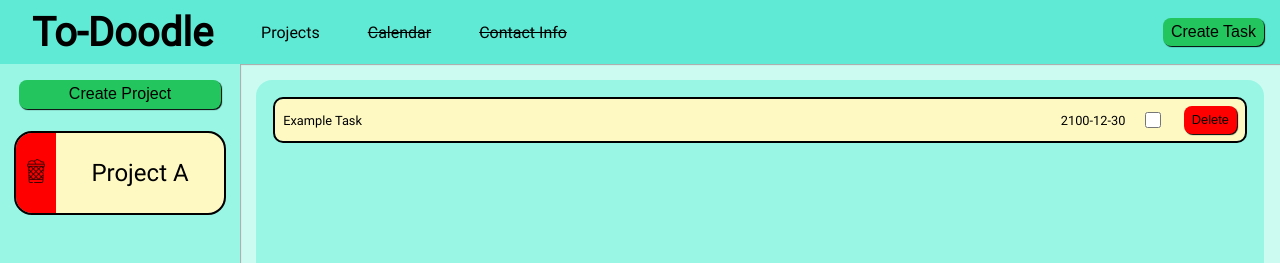
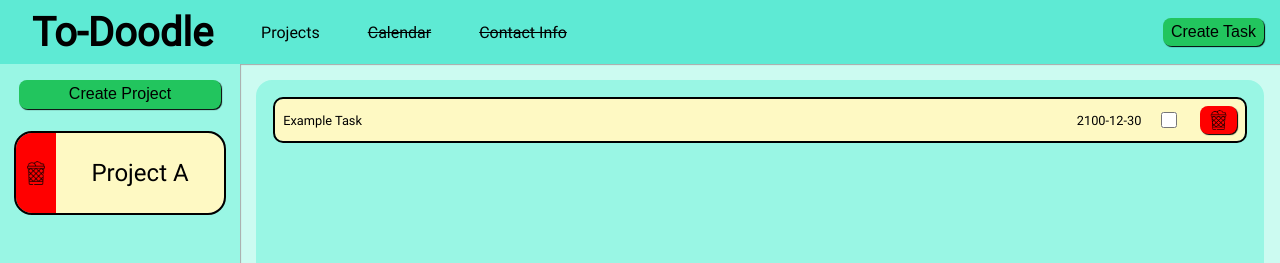
Before and after one commit to BlueVelocity/to-doodle, a website built with webpack: page src/index.html in a window 1280 px wide. Shown: the top 263 px of the page. Built offline with nearby package versions, Linux system fonts and the light colour scheme.

Commit message:
Show delete icon on delete button

```diff
--- a/src/components/taskWidgets.js
+++ b/src/components/taskWidgets.js
@@ -1,6 +1,7 @@
 import Dom from '../modules/DOMInteraction.js';
 import taskData from '../modules/taskManagement.js';
 import projectData from '../modules/projectManagement.js';
+import trashIcon from '../icons/garbage_3234849.png';
 
 export default { generateProjectWidgets }
 
@@ -21,7 +22,10 @@
 
         const deleteButton = document.createElement('button');
         deleteButton.classList = 'delete-button';
-        deleteButton.textContent = 'Delete';
+
+        const img = new Image();
+        img.src = trashIcon;
+        deleteButton.appendChild(img);
 
         deleteButton.addEventListener('click', event => {
             event.stopPropagation()
@@ -59,7 +63,7 @@
     return tasks
 }
 
-function loadTaskInformation() {
+function loadCurrentTaskInformation() {
 
 }
 
--- a/src/style.css
+++ b/src/style.css
@@ -135,12 +135,20 @@
 
 .delete-button {
 	background-color: red;
+	display: flex;
+	justify-content: center;
+	align-items: center;
 }
 
 .delete-button:active {
 	background-color: darkred;
 
 	box-shadow: inset 0.05rem 0.05rem 0.05rem;
+}
+
+.delete-button > img {
+	height: 100%;
+	align-self: center;
 }
 
 h3 {
@@ -280,6 +288,7 @@
 
 .project-widget button > img {
 	width: 100%;
+	height: auto;
 	pointer-events: none;
 }
 
@@ -317,7 +326,7 @@
 
 .task-widget {
 	display: grid;
-	grid-template-columns: 1fr 5rem 2rem 4rem;
+	grid-template-columns: 1fr 5rem 2rem 3rem;
 
 	align-items: center;
 	justify-items: left;
```
